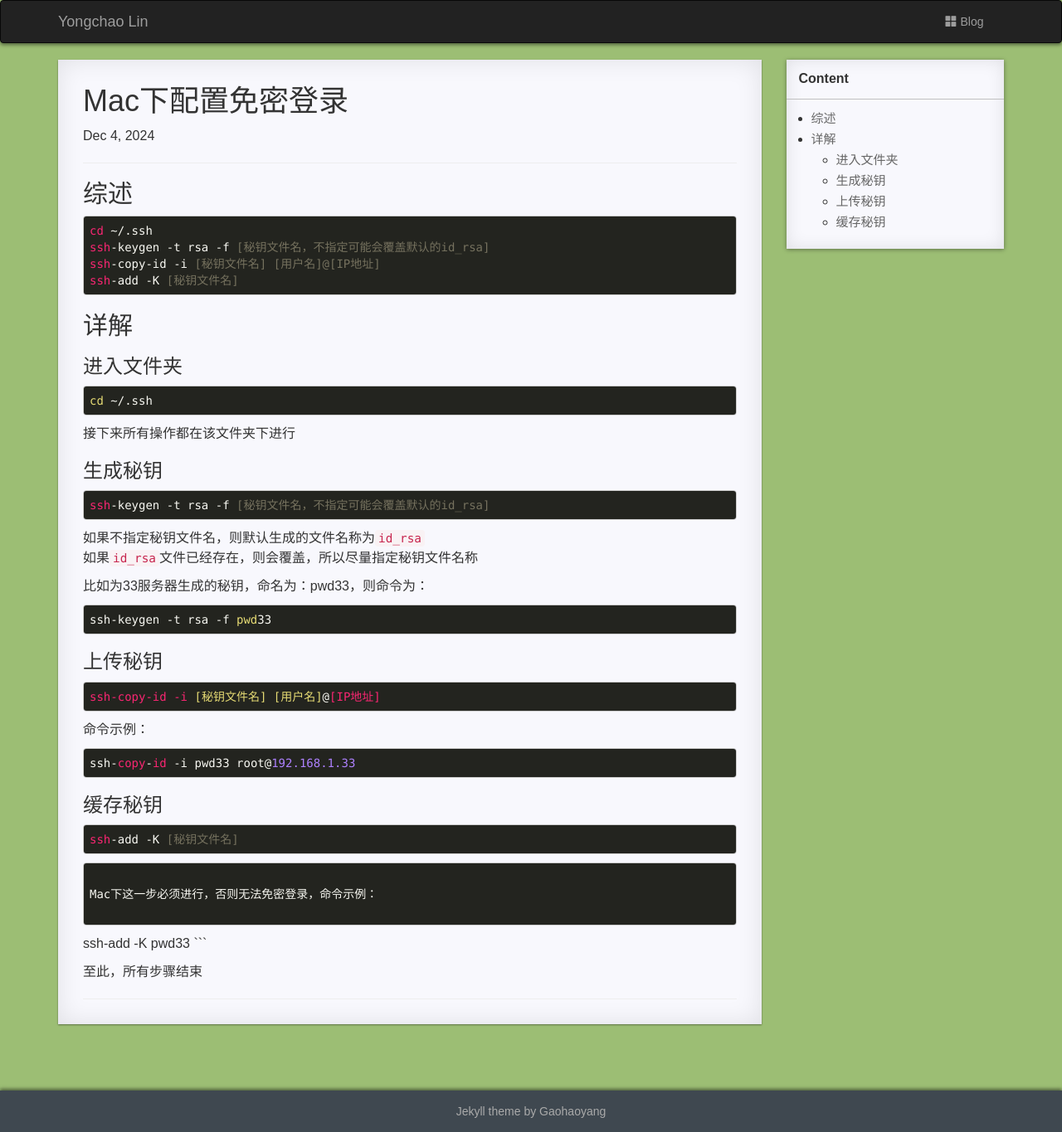
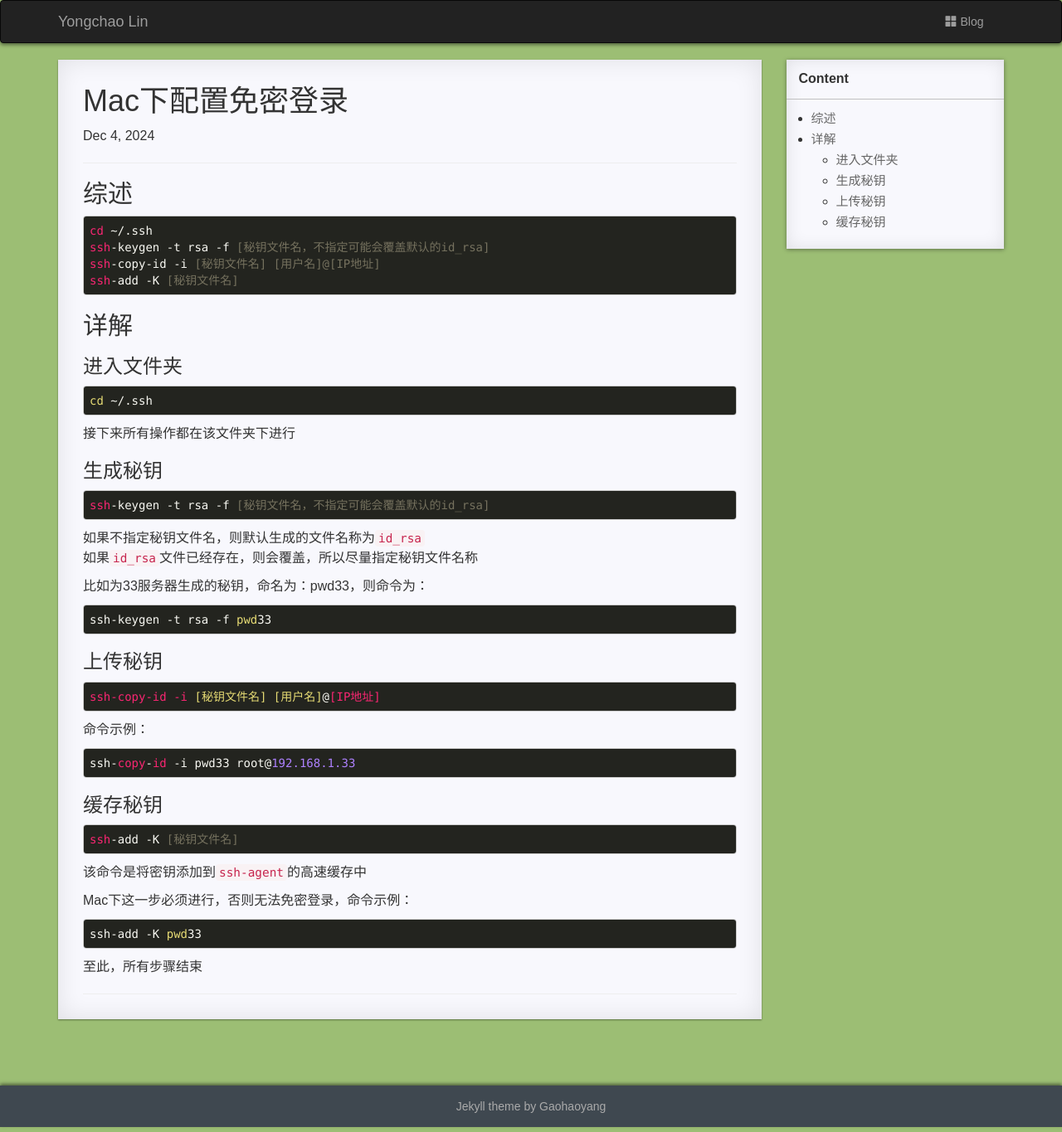
Before and after one commit to linyongchao/linyongchao.github.io, a Jekyll site: the page built from _posts/2024/2024-12-04-mac-pwd-free-login.md, in a window 1280 px wide. Shown: the whole page at 83% size. Built offline with Jekyll 4.4.1, drawn with Linux system fonts in a browser that asks for light colours; comment, search, counter and statistics services are not loaded.

Commit message:
update:将Mac免密登录一文中一行两个代码引用改为一个

````diff
--- a/_posts/2024/2024-12-04-mac-pwd-free-login.md
+++ b/_posts/2024/2024-12-04-mac-pwd-free-login.md
@@ -60,7 +60,7 @@ ssh-copy-id -i pwd33 root@192.168.1.33
 ssh-add -K [秘钥文件名]
 ```
 
-```ssh-add```命令是把密钥添加到```ssh-agent```的高速缓存中
+该命令是将密钥添加到```ssh-agent```的高速缓存中
 
 Mac下这一步必须进行，否则无法免密登录，命令示例：
 
````
